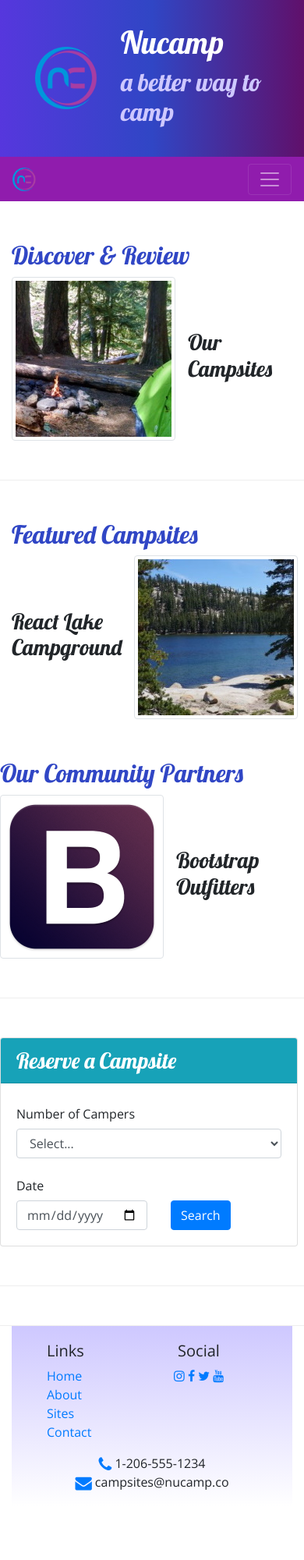
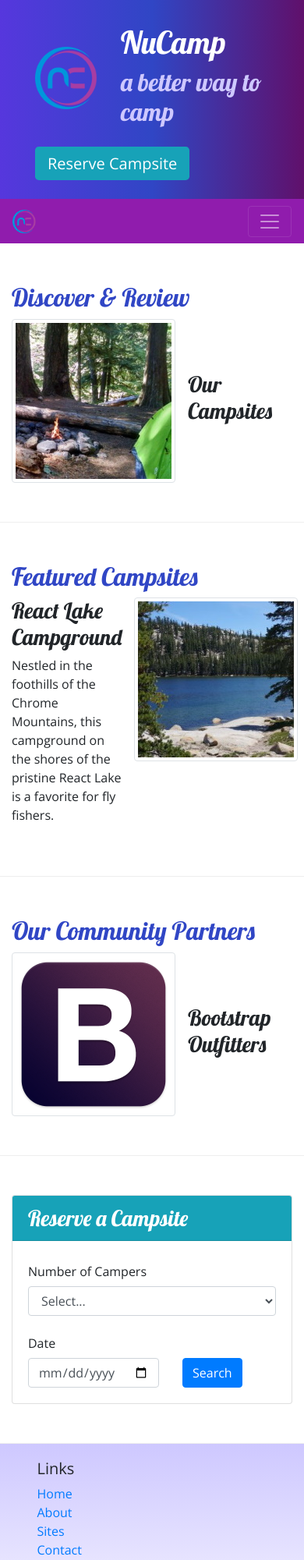
Before and after one commit to Afig08/nucampsite, a website: page index.html in a window 390 px wide. Shown: the top 2000 px of the page at 78% size. Before the commit the page ends 1932 px from the top, so only its background shows below. Drawn offline with nearby package versions, Linux system fonts and the light colour scheme.

Commit message:
tweak index added resere button at header

```diff
--- a/index.html
+++ b/index.html
@@ -8,8 +8,6 @@
 
     <!-- Bootstrap CSS -->
     <link rel="stylesheet" href="node_modules/bootstrap/dist/css/bootstrap.min.css" />
-
-    <!-- Additional CSS must be placed after Bootstrap CSS -->
 	<link rel="stylesheet" href="https://fonts.googleapis.com/css?family=Lobster|Open+Sans" />
     <link rel="stylesheet" href="css/styles.css" />
 	    <link rel="stylesheet" href="node_modules/font-awesome/css/font-awesome.min.css" />
@@ -28,8 +26,11 @@
                    <img src="img/logo.png" class="img-fluid" />
                 </div>
 				<div class="col">
-                    <h1>Nucamp</h1>
+            		<h1>NuCamp</h1>
            			<h2>a better way to camp</h2>
+			    </div>
+				<div class="col-md-4 col-xl-2 mt-4">
+					<a href="#reserveForm" role="button" class="btn-lg btn-info text-nowrap">Reserve Campsite</a>
 				</div>
 			</div>
         </div>
@@ -38,55 +39,49 @@
 	<nav class="navbar navbar-expand-sm navbar-dark sticky-top">
        <div class="container">
 			<a class="navbar-brand" href="#"><img src="img/logo.png" height="30" width="30" /></a>
-            <button class="navbar-toggler" type="button" data-toggle="collapse" data-target="#nucampNavbar">
-                <span class="navbar-toggler-icon"></span>
-            </button>
+            <button class="navbar-toggler" type="button" data-toggle="collapse" data-target="#nucampNavbar"> <type="button" 	   data-toggle="collapse" data-target="#nucampNavbar">
+			 	<span class="navbar-toggler-icon"></span></button>
 		 <div class="collapse navbar-collapse" id="nucampNavbar">
         		<ul class="navbar-nav">
-                    <li class="nav-item active"><a class="nav-link" href="#"><i class="fa fa-home fa-lg"></i> Home</a>
-                    </li>
-                    <li class="nav-item"><a class="nav-link" href="aboutus.html"><i class="fa fa-info fa-lg"></i>
-                            About</a></li>
+					<li class="nav-item active"><a class="nav-link" href="#"><i class="fa fa-home fa-lg"></i> Home</a></li>
+					<li class="nav-item"><a class="nav-link" href="aboutus.html"><i class="fa fa-info fa-lg"></i> About</a></li>
 					<li class="nav-item"><a class="nav-link" href="#"><i class="fa fa-list fa-lg"></i> Sites</a></li>
-                    <li class="nav-item"><a class="nav-link" href="contactus.html"><i
-                                class="fa fa-address-card fa-lg"></i> Contact</a></li>
+					<li class="nav-item"><a class="nav-link" href="contactus.html"><i class="fa fa-address-card fa-lg"></i> Contact</a></li>
         		</ul>
 			</div>
 		</div>
     </nav>
 
     <div class="container">
-        <div class="row row-content align-items-center">
+		<div class="row row-content text-align-center">
 			<div class="col-sm-4 order-sm-last col-md-3">
 				<h2 class="text-sm-right">Discover & Review</h2>
 			</div>
 			<div class="col">
                 <div class="media">
-                    <img class="d-flex mr-3 img-thumbnail" src="img/breadcrumb-trail-thumb.jpg"
-                        alt="Breadcrumb Trail" />
+                    <img class="d-flex mr-3 img-thumbnail" src="img/breadcrumb-trail-thumb.jpg" alt="Breadcrumb Trail" />
                     <div class="media-body align-self-center">
                         <h3>Our Campsites</h3>
-                        <p class="d-none d-sm-block">Explore our growing database of curated campsites and leave your
-                            own reviews!</p>
+                        <p class="d-none d-sm-block">Explore our growing database of curated campsites and leave your own reviews!</p>
                     </div>
                 </div>
             </div>
 		</div>
 
+
     	<div class="row row-content align-items-center">
 			<div class="col-sm-4 col-md-3">
         		<h2 class="text-sm-right">Featured Campsites</h2>
 			</div>
+
 			<div class="col">
 				<div class="media">
                     <div class="media-body align-self-center">
 						<h3>React Lake Campground</h3>
-                        <p class="d-none d-sm-block">Nestled in the foothills of the Chrome Mountains, this campground on the
-                            shores of the pristine React Lake is a favorite for fly fishers.
-                        </p>
+						<p>Nestled in the foothills of the Chrome Mountains, this campground on the shores of the pristine React Lake is a favorite for fly fishers.</p>
 					</div>
-                    <img class="d-flex ml-3 img-thumbnail" src="img/react-lake-thumb.jpg"
-                    alt="React Lake Campground" />
+					<img class="d-flex ml-3 img-thumbnail" src="img/react-lake-thumb.jpg" alt="React Lake campground" />
+				</div>
 			</div>
 		</div>
 
@@ -99,8 +94,7 @@
                     <img class="d-flex mr-3 img-thumbnail" src="img/bootstrap-thumb.png" alt="Bootstrap Outfitters" />
                     <div class="media-body align-self-center">
                         <h3>Bootstrap Outfitters</h3>
-                        <p class="d-none d-sm-block">Bootstrap Outfitters supplies you with gear you need at prices you
-                            can't beat.</p>
+        				<p class="d-none d-sm-block">Bootstrap Outfitters supplies you with gear you need at prices you can't beat.</p>
                     </div>
                 </div>
             </div>
@@ -140,39 +134,41 @@
 				</div>
 			</div>
 		</div>
+	</div>
 
-    <footer>
+	<footer class="site-footer">
         <div class="container">
 			<div class="row">
 				<div class="col-4 col-sm-2 offset-1">
 					<h5>Links</h5>
 					<ul class="list-unstyled">
-                        <li><a href="index.html">Home</a></li>
+						<li><a href="#">Home</a></li>
 						<li><a href="aboutus.html">About</a></li>
 						<li><a href="#">Sites</a></li>
 						<li><a href="contactus.html">Contact</a></li>
 					</ul>
 				</div>
+			</div>
             <div class="col-6 col-sm-5 text-center">
 				<h5>Social</h5>
-                    <a href="http://instagram.com/"><i class="fa fa-instagram"></i></a>
-                    <a href="http://facebook.com/"><i class="fa fa-facebook"></i></a>
-                    <a href="http://twitter.com/"><i class="fa fa-twitter"></i></a>
-                    <a href="http://youtube.com/"><i class="fa fa-youtube"></i></a>
+				<a class="btn btn-social-icon btn-instagram" href="http://instagram.com/"><i class="fa fa-instagram"></i></a>
+                    <a class="btn btn-social-icon btn-facebook" href="http://facebook.com/"><i class="fa fa-facebook"></i></a>
+                    <a class="btn btn-social-icon btn-twitter" href="http://twitter.com/"><i class="fa fa-twitter"></i></a>
+                    <a class="btn btn-social-icon btn-google" href="http://youtube.com/"><i class="fa fa-youtube"></i></a>
        		</div>
-                <div class="col-sm-4 text-center">
-                    <i class="fa fa-phone fa-lg text-primary"></i> 1-206-555-1234<br />
-                    <i class="fa fa-envelope fa-lg text-primary"></i> campsites@nucamp.co
+        	<div class="col-sm=4 text-center">
+				<i class="fa fa-phone fa-lg text-primary"></i>Tel: 1-206-555-1234<br/>
+				<i class="fa fa-envelope fa-lg text-primary"></i>Email: campsites@nucamp.co
         	</div>
 		</div>
-        </div>
+
+
     </footer>
 
     <!-- jQuery must come first, then Popper.js, then the Bootstrap JavaScript plugins.-->
     <script src="node_modules/jquery/dist/jquery.slim.min.js"></script>
-    <script src="node_modules/popper.js/dist/umd/popper.min.js.map"></script>
+    <script src="node_modules/popper.js/dist/umd/popper.min.js"></script>
     <script src="node_modules/bootstrap/dist/js/bootstrap.min.js"></script>
-
 
 </body>
 
```
Lines whose indentation alone changed are shown as unchanged.
